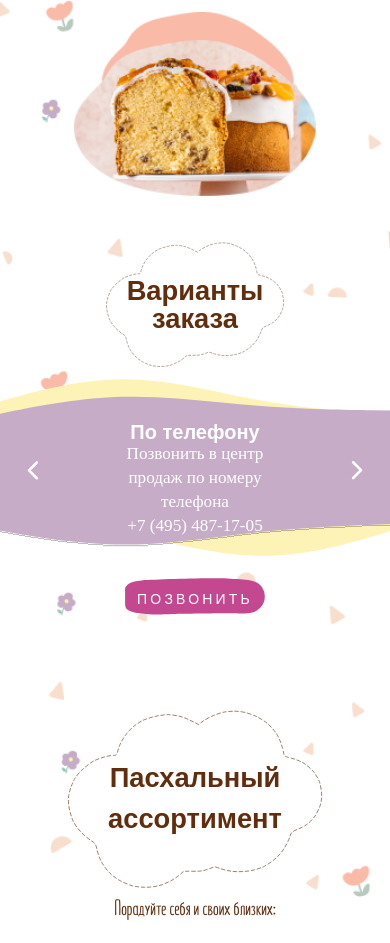
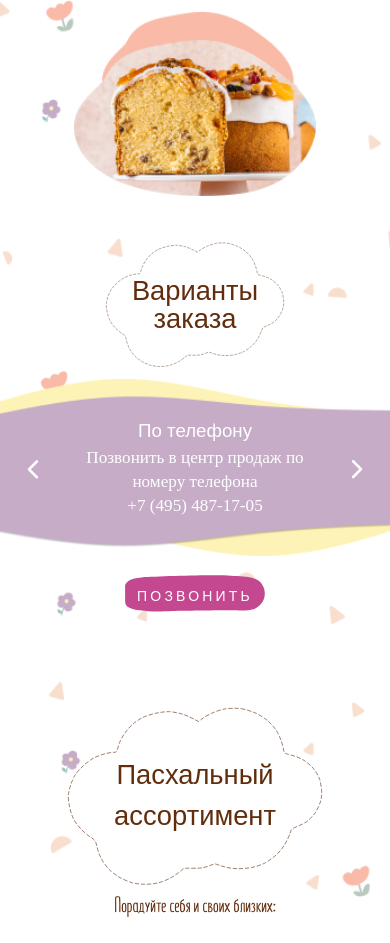
Before and after one commit to Khausta/easter-anderson, a website: page src/index.html in a window 390 px wide. Shown: the part 609-1552 px from the top of the page. Drawn offline with nearby package versions, Linux system fonts and the light colour scheme; files that its build step writes are made by us from their sources; a web font is replaced by a local one.

Commit message:
text shadow is changed

```diff
--- a/src/index.html
+++ b/src/index.html
@@ -78,7 +78,7 @@
                             <h3 class="order__title">
                                 По телефону
                             </h3>
-                            <p class="order__text">
+                            <p class="order__text order__text_big">
                                 Позвонить в центр продаж по номеру телефона <a class="phone">+7&nbsp;(495)&nbsp;487&#8209;17&#8209;05</a>
                             </p>
                             <a class="white-btn" href="tel:+74954871705">
--- a/src/sass/blocks/order/_media.scss
+++ b/src/sass/blocks/order/_media.scss
@@ -6,28 +6,37 @@
         }
 
         &__vars {
+            height: 62vw;
             padding: 0;
-            background: url("../img/swiper-bg-mob.svg");
+            background: url("../img/swiper-bg-mob.png");
             background-size: contain;
             background-repeat: no-repeat;
-
-
-
         }
 
         &__var {
             padding-top: 11vw;
             max-width: 100%;
-            height: auto;
+            height: 100%;
+            justify-content: start;
+            align-items: center;
+        }
+
+        &__title {
+            margin-bottom: 1.3vw;
+            font-size: 4.8vw;
         }
 
         &__text {
-            margin: auto;
-            margin-bottom: 8vw;
+            margin-bottom: auto;
             line-height: 1.4;
             width: 46%;
             font-size: 4.4vw;
             text-align: center;
+            font-weight: 400;
+
+            &_big {
+                width: 60%;
+            }
 
         }
     }
--- a/src/sass/blocks/promo/_promo.scss
+++ b/src/sass/blocks/promo/_promo.scss
@@ -35,6 +35,7 @@
     &__title {
         margin-bottom: clamp(30px, 2.7vw, 70px);
         font-size: clamp(50px, 7vw, 130px);
+        text-shadow: 0 4px 4px rgba(0, 0, 0, 0.25);
 
     }
 
--- a/src/sass/styles.scss
+++ b/src/sass/styles.scss
@@ -28,8 +28,8 @@
 h1, h2, h3, h4, li, p {
     padding: 0;
     margin: 0;
-    cursor:default;
-    // font-weight: normal;
+    cursor: default;
+    font-weight: normal;
 }
 
 hr {
```
Also changed, not shown: dist/css/styles.css, dist/img/swiper-bg-mob-v2.svg (added), dist/img/swiper-bg-mob.png (added), dist/index.html, src/img/swiper-bg-mob-v2.svg (added), src/img/swiper-bg-mob.png (added).
